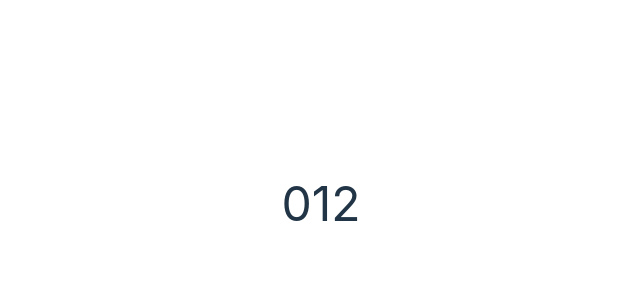
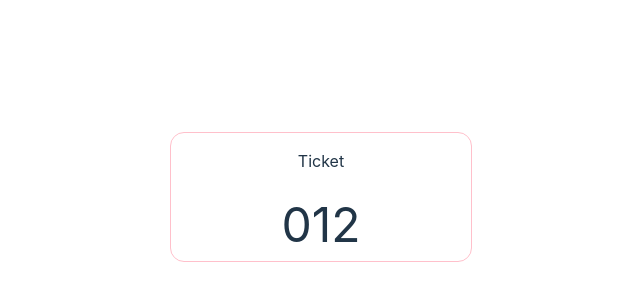
Before and after one commit to itsathefak/lottery-game-react, a React (Vite) app in the folder lottery-game-react/: page / in a window 1280 px wide. Shown: the part 196-496 px from the top of the page, without its empty margins (319-959 px from the left). Built offline with nearby package versions, Linux system fonts and the light colour scheme.

Commit message:
Style Ticket component

```diff
--- /dev/null
+++ b/lottery-game-react/src/Ticket.css
@@ -0,0 +1,6 @@
+.ticket {
+    border: 1px solid pink;
+    border-radius: 14px;
+    width: 300px;
+    margin-bottom: 15px;
+}
--- a/lottery-game-react/src/Ticket.jsx
+++ b/lottery-game-react/src/Ticket.jsx
@@ -1,8 +1,10 @@
 import TicketNum from "./TicketNum.jsx"
+import "./Ticket.css"
 
 export default function Ticket({ticket}){
     return(
-        <div>
+        <div className="ticket">
+            <p>Ticket</p>
             {ticket.map((num, idx) => (
                 <TicketNum num={num} key={idx}/>
             ))}
```
